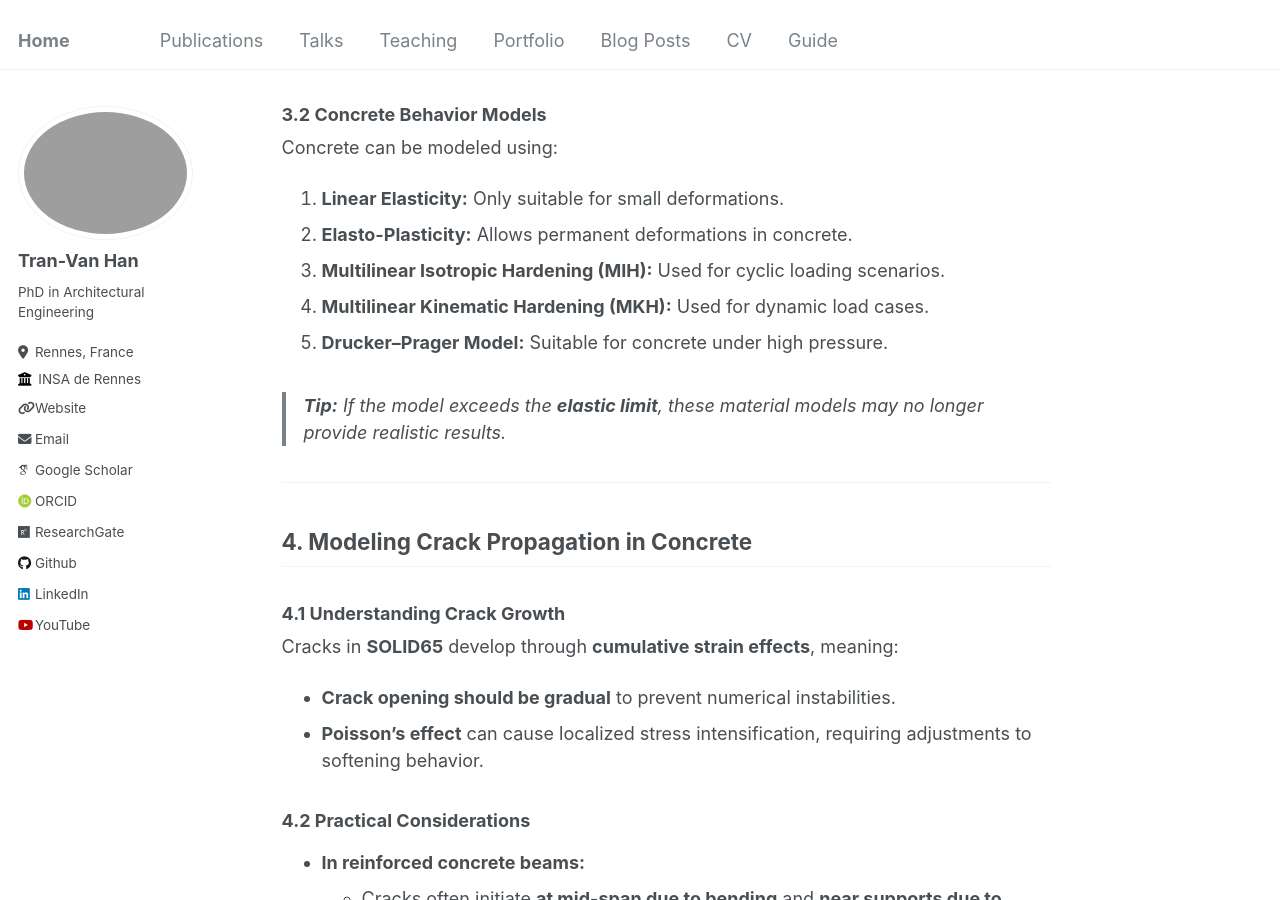
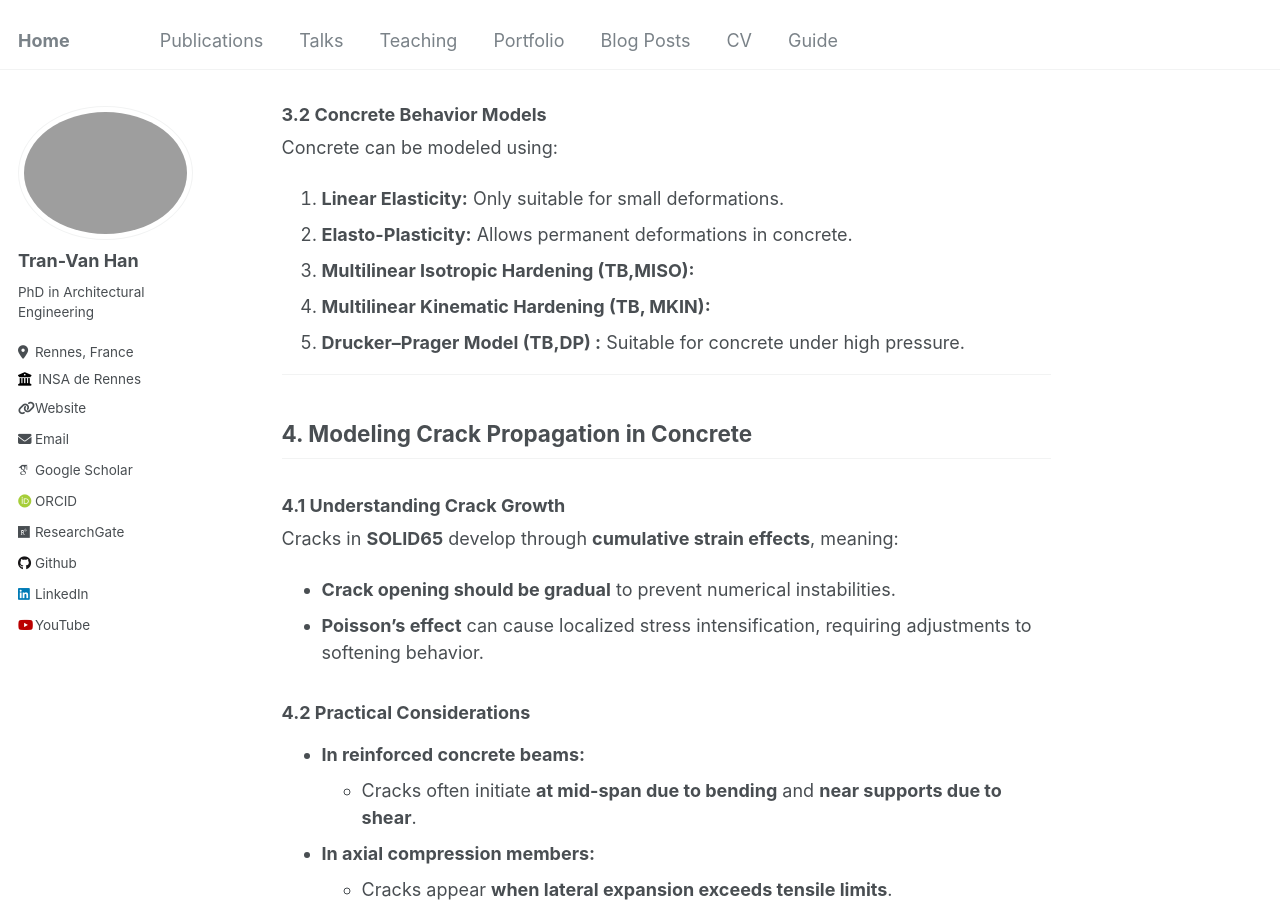
Before and after one commit to tranhan1405/tranhan1405.github.io, a Jekyll site: the page built from _posts/2025-02-09-ansys-solid65.md, in a window 1280 px wide and 900 px high, scrolled down 2249 px. Built offline with Jekyll 4.4.1, drawn with Linux system fonts in a browser that asks for light colours; some web fonts are replaced.

Commit message:
Update 2025-02-09-ansys-solid65.md

```diff
--- a/_posts/2025-02-09-ansys-solid65.md
+++ b/_posts/2025-02-09-ansys-solid65.md
@@ -69,11 +69,11 @@ To simulate **bond-slip effects between concrete and rebar**, **COMBINE39 elemen
 Concrete can be modeled using:
 1. **Linear Elasticity:** Only suitable for small deformations.
 2. **Elasto-Plasticity:** Allows permanent deformations in concrete.
-3. **Multilinear Isotropic Hardening (MIH):** Used for cyclic loading scenarios.
-4. **Multilinear Kinematic Hardening (MKH):** Used for dynamic load cases.
-5. **Drucker–Prager Model:** Suitable for concrete under high pressure.
+3. **Multilinear Isotropic Hardening (TB,MISO):**
+4. **Multilinear Kinematic Hardening (TB, MKIN):**
+5. **Drucker–Prager Model  (TB,DP) :** Suitable for concrete under high pressure.
 
-> **Tip:** If the model exceeds the **elastic limit**, these material models may no longer provide realistic results.
+
 
 ---
 
```
